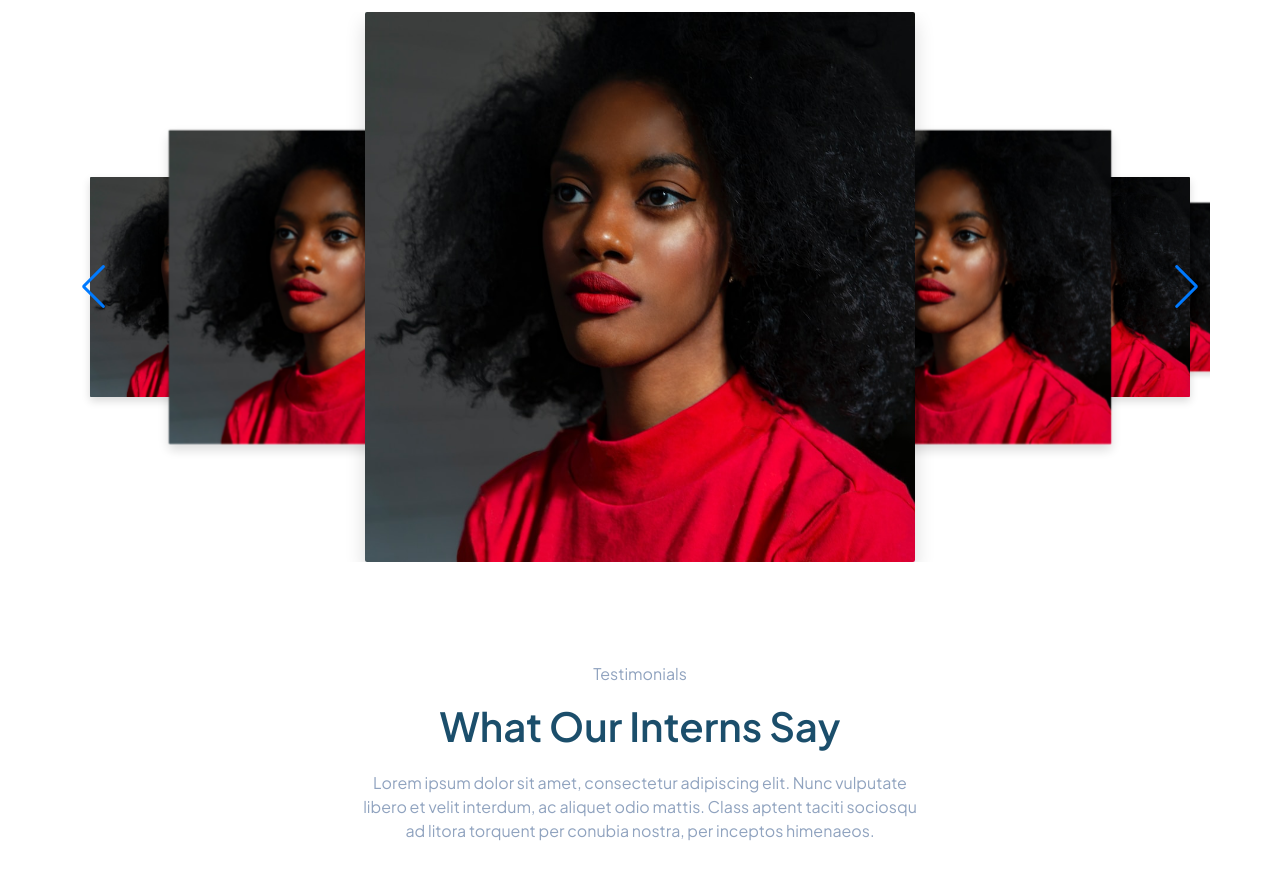
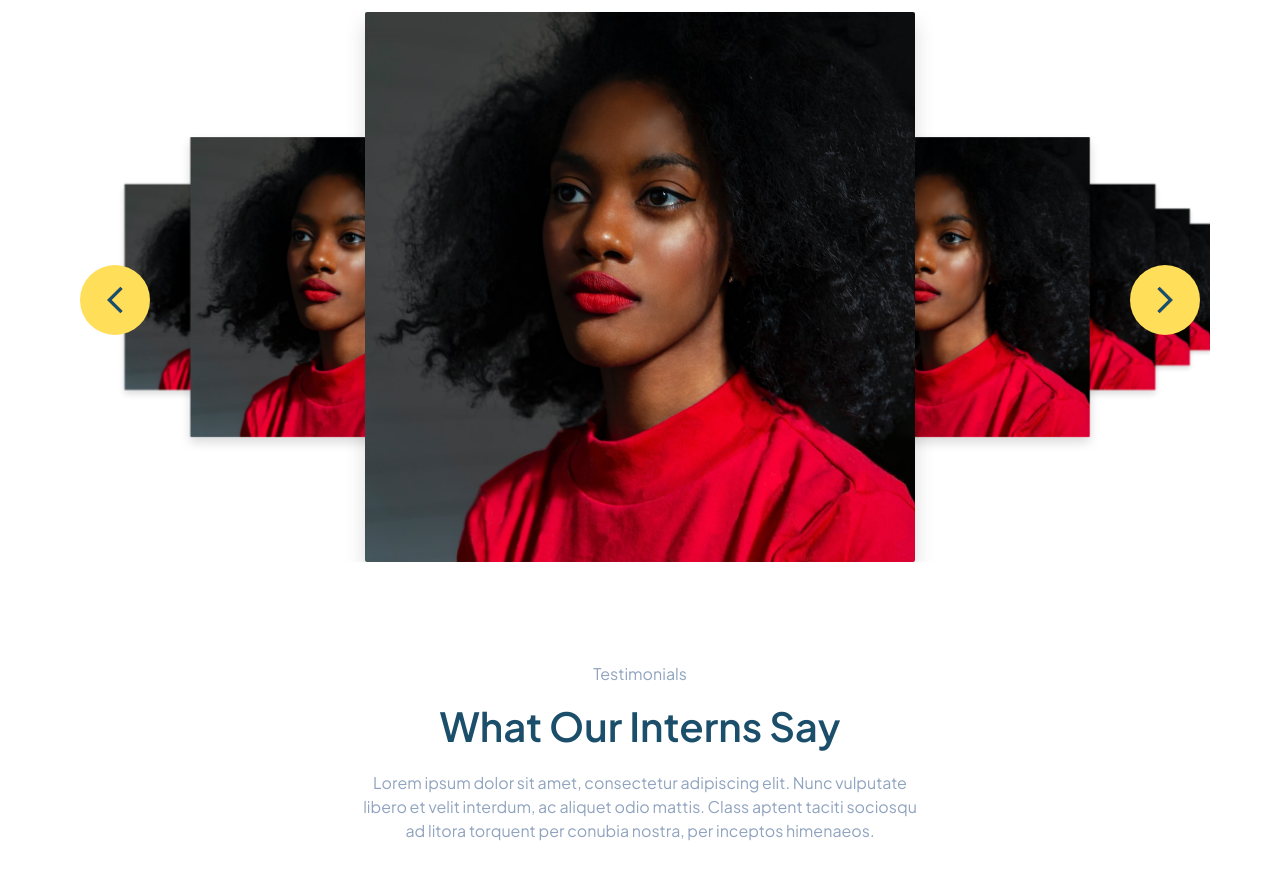
Before and after one commit to candidatecollege/candidate-college, a Next.js app: page /about in a window 1280 px wide. Shown: the part 2400-3280 px from the top of the page. Built offline with nearby package versions, Linux system fonts and the light colour scheme.

Commit message:
modified divisions slider navigation arrow

```diff
--- a/src/app/about/page.tsx
+++ b/src/app/about/page.tsx
@@ -5,8 +5,11 @@ import InstagramIcon from "@mui/icons-material/Instagram";
 import TwitterIcon from "@mui/icons-material/Twitter";
 import PodcastsIcon from "@mui/icons-material/Podcasts";
 import YouTubeIcon from "@mui/icons-material/YouTube";
+import ArrowBackIosNewIcon from "@mui/icons-material/ArrowBackIosNew";
+import ArrowForwardIosIcon from "@mui/icons-material/ArrowForwardIos";
 import Image from "next/image";
 import { Swiper, SwiperSlide } from "swiper/react";
+import "../../styles/swiper-about.css";
 
 // Import Swiper styles
 import "swiper/css";
@@ -263,7 +266,7 @@ const About = () => {
             centeredSlides={true}
             slidesPerView={"auto"}
             autoplay={{
-              delay: 3000,
+              delay: 3500,
               disableOnInteraction: false,
             }}
             loop={true}
@@ -271,7 +274,7 @@ const About = () => {
               rotate: 0,
               stretch: 0,
               depth: 100,
-              modifier: 9,
+              modifier: 10,
               slideShadows: false,
             }}
             navigation={{
@@ -292,8 +295,12 @@ const About = () => {
               </SwiperSlide>
             ))}
             <div className="slider-controler">
-              <div className="swiper-button-prev slider-arrow"></div>
-              <div className="swiper-button-next slider-arrow"></div>
+              <div className="swiper-button-prev slider-arrow bg-secondary !w-[70px] !h-[70px] rounded-full left-0">
+                <ArrowBackIosNewIcon className="!w-[2rem] text-primary" />
+              </div>
+              <div className="swiper-button-next slider-arrow bg-secondary !w-[70px] !h-[70px] rounded-full right-0">
+                <ArrowForwardIosIcon className="!w-[2rem] text-primary" />
+              </div>
             </div>
           </Swiper>
         </div>
--- /dev/null
+++ b/src/app/slider.css
@@ -0,0 +1,3 @@
+.slider-controler .slider-arrow::after {
+  content: '';
+}
--- /dev/null
+++ b/src/styles/swiper-about.css
@@ -0,0 +1,3 @@
+.slider-controler .slider-arrow::after {
+  content: '';
+}
```
